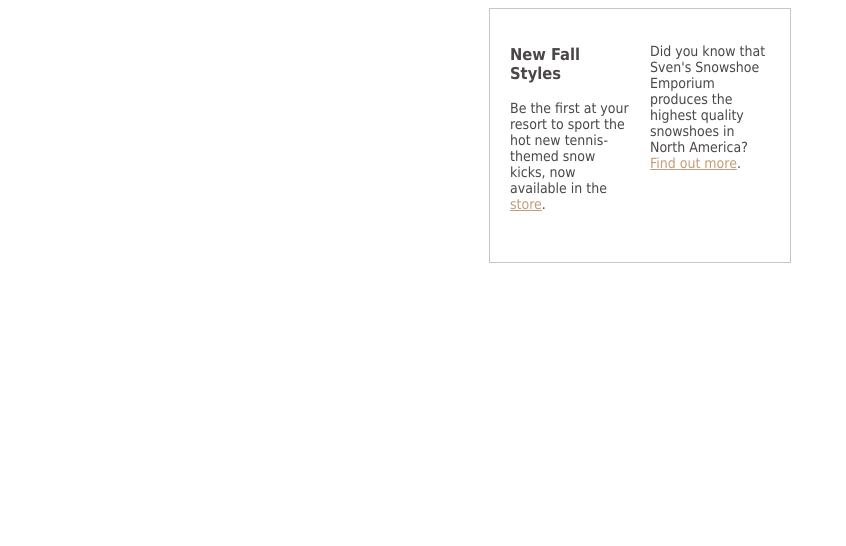
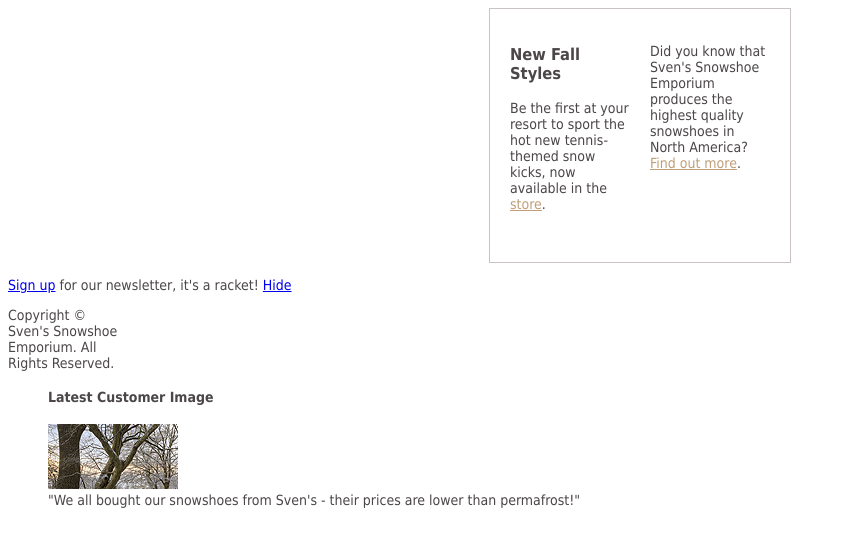
Before and after one commit to Bobby-H/Svens-Snowshoe-Emporium, a plain HTML site: page index.html in a window 1280 px wide. Shown: the whole page, without its empty margins (0-846 px from the left). Drawn offline with Linux system fonts and the light colour scheme.

Commit message:
wip footer

```diff
--- a/index.html
+++ b/index.html
@@ -17,4 +17,13 @@
       </article>
     </section>
   </body>
+  <footer>
+      <p class="newsletter"><a href="#">Sign up</a> for our newsletter, it's a racket! <a class="hide" href="#">Hide</a></p>
+      <p class="copyright">Copyright &copy; Sven's Snowshoe Emporium. All Rights Reserved.</p>
+      <figure>
+        <h4>Latest Customer Image</h4>
+        <img src="customerimg.jpg" alt="Customer Image" />
+        <figcaption>"We all bought our snowshoes from Sven's - their prices are lower than permafrost!"</figcaption>
+      </figure>
+    </footer>
 </html>
--- a/style.css
+++ b/style.css
@@ -48,3 +48,15 @@
   article .button {
     color: #fff;
   }
+  footer {
+    position: relative;
+  }
+  .copyright {
+    width: 120px;
+  }
+  .newsletter {
+    z-index: auto;
+    position: relative;
+    bottom: 0;
+    width: 100%;
+  }
```
Also changed, not shown: customerimg.jpg (added).
